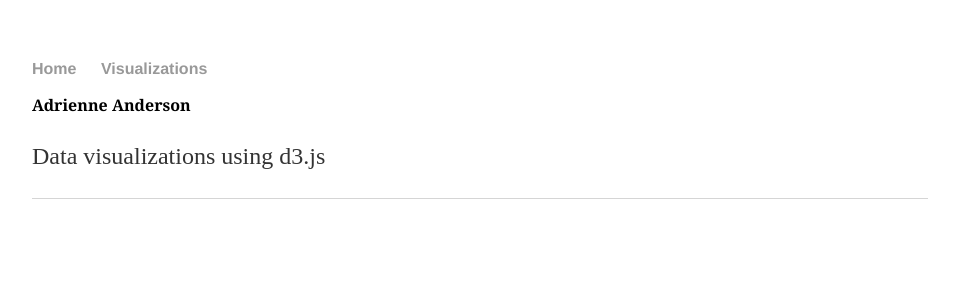
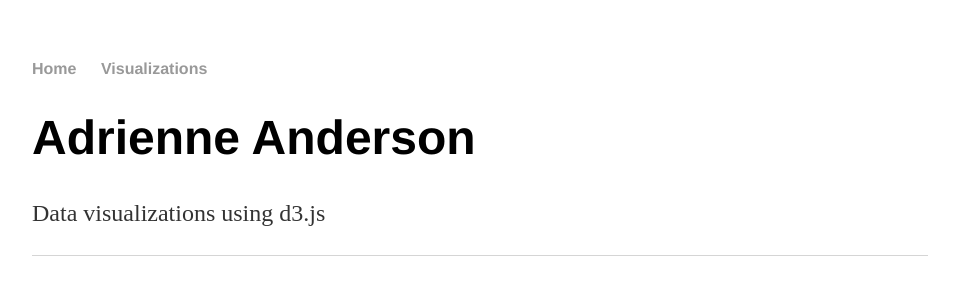
Before and after one commit to ajander/ajander.github.io, a Jekyll site: the page built from index.html, in a window 1280 px wide. Shown: the top 300 px of the page, without its empty margins (160-1119 px from the left). Built offline with Jekyll 4.4.1, drawn with Linux system fonts in a browser that asks for light colours.

Commit message:
changed h1 and chart-title styling

```diff
--- a/css/main.css
+++ b/css/main.css
@@ -20,6 +20,10 @@ a:hover {
     text-decoration: underline;
 }
 h1 {
+    font-size: 3em;
+    font-family:'Helvetica', 'Arial', 'Sans-Serif';
+}
+.chart-title {
   font-family: georgia;
   font-size: 16px;
 }
```
Also changed, not shown: _posts/2017-06-05-vertical-bar-chart-with-axes.md (+1 -1 lines).
